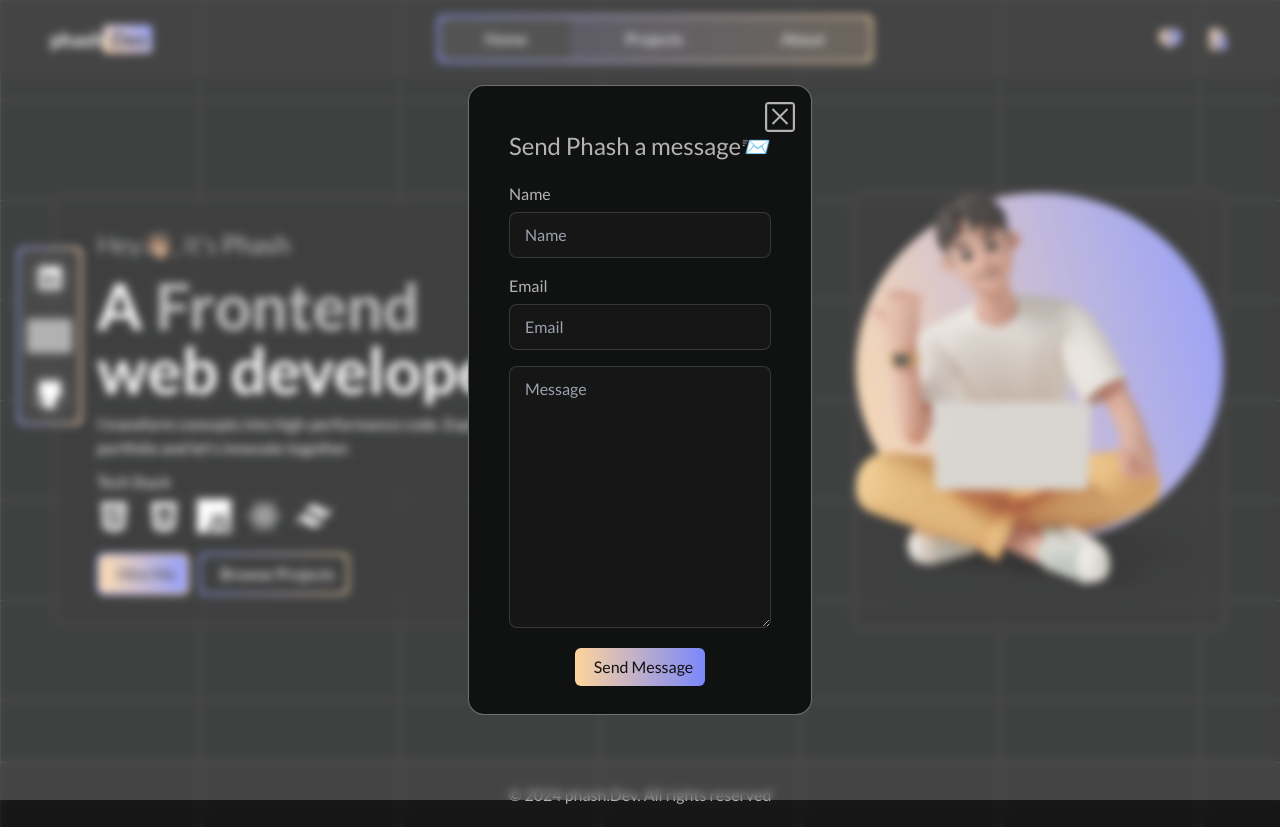
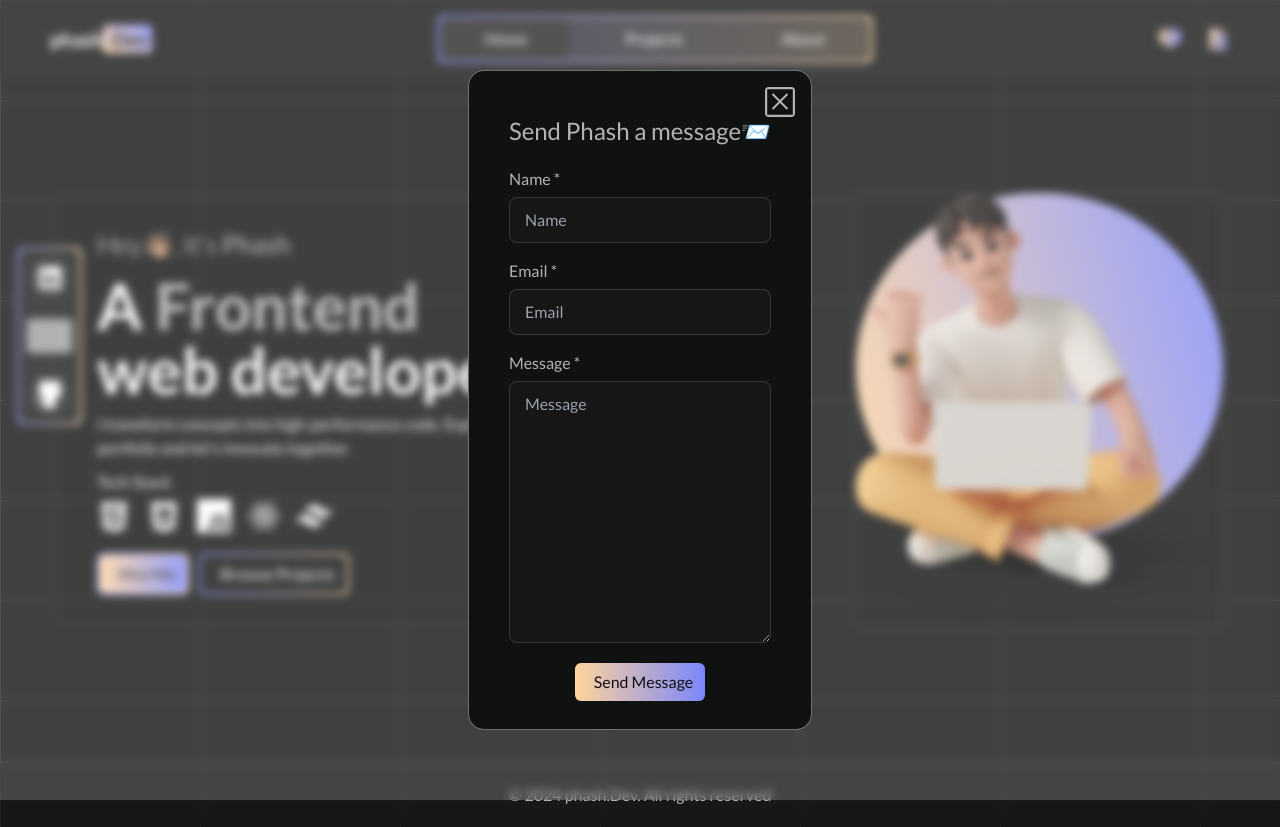
Before and after one commit to PhashJnr/portfoliosite, a React (Vite) app: page / in a window 1280 px wide. Both pictures are taken after a click on the button "Hire Me". Built offline with nearby package versions, Linux system fonts and the light colour scheme; grey boxes are pictures that could not be loaded.

Commit message:
minor fix

```diff
--- a/src/components/Button.jsx
+++ b/src/components/Button.jsx
@@ -9,11 +9,21 @@ Button.propTypes = {
   type: PropTypes.string,
 };
 
-function Button({ text, customStyle, imgSrc, altText, onClick, type }) {
+function Button({
+  text,
+  customStyle,
+  imgSrc,
+  altText,
+  onClick,
+  type,
+  // eslint-disable-next-line react/prop-types
+  disabled,
+}) {
   return (
     <button
       onClick={onClick}
       type={type}
+      disabled={disabled}
       className={`btn py-[7px] px-[12px] rounded-[6px] flex gap-[3px] items-center ${customStyle}`}
     >
       <img src={imgSrc} className="h-[20px] mr-1 " alt={altText} />
--- a/src/components/ContactModal.jsx
+++ b/src/components/ContactModal.jsx
@@ -10,6 +10,22 @@ import cancelicon from "../assets/cancel-button-svg.svg";
 function ContactModal({ isModalOpen, setIsModalOpen }) {
   const [state, handleSubmit] = useForm("moqgvoqp");
   const [showAlert, setShowAlert] = useState(false);
+  const [formState, setFormState] = useState({
+    name: "",
+    email: "",
+    message: "",
+  });
+
+  const isFormComplete = Object.values(formState).every(
+    (field) => field !== ""
+  );
+
+  const handleInputChange = (e) => {
+    setFormState({
+      ...formState,
+      [e.target.name]: e.target.value,
+    });
+  };
 
   if (showAlert) {
     return (
@@ -63,33 +79,40 @@ function ContactModal({ isModalOpen, setIsModalOpen }) {
           <form onSubmit={handleSubmit} className="mt-[20px]">
             <div className="flex flex-col gap-4">
               <label htmlFor="name" className="text-[#b3b3b3] mb-[-10px] ">
-                Name
+                Name <span className="">*</span>
               </label>
               <input
                 id="name"
                 name="name"
                 type="text"
+                onChange={handleInputChange}
                 placeholder="Name"
                 required
                 className="bg-[#1c1c1c]/[0.5] backdrop-blur-sm rounded-[8px] px-[15px] py-[10px] text-[#fff] border border-[#fff] border-opacity-15"
               />
 
               <label htmlFor="email" className="text-[#b3b3b3] mb-[-10px] ">
-                Email
+                Email <span className="">*</span>
               </label>
               <input
                 id="email"
                 name="email"
+                onChange={handleInputChange}
                 required
                 type="email"
                 placeholder="Email"
                 className="bg-[#1c1c1c]/[0.5] backdrop-blur-sm rounded-[8px] px-[15px] py-[10px] text-[#fff] border border-[#fff] border-opacity-15 "
               />
+
+              <label htmlFor="message" className="text-[#b3b3b3] mb-[-10px] ">
+                Message <span className="">*</span>
+              </label>
               <textarea
                 name="message"
                 id=""
                 cols="20"
                 rows="10"
+                onChange={handleInputChange}
                 placeholder="Message"
                 required
                 className="bg-[#1c1c1c]/[0.5] backdrop-blur-sm rounded-[8px] px-[15px] py-[10px] text-[#fff] border border-[#fff] border-opacity-15"
@@ -107,6 +130,7 @@ function ContactModal({ isModalOpen, setIsModalOpen }) {
                 }}
                 text="Send Message"
                 customStyle="bg-frontend mx-auto text-[#101111] btnHireMe  hover:opacity-80 "
+                disabled={!isFormComplete}
               />
             </div>
           </form>
```
